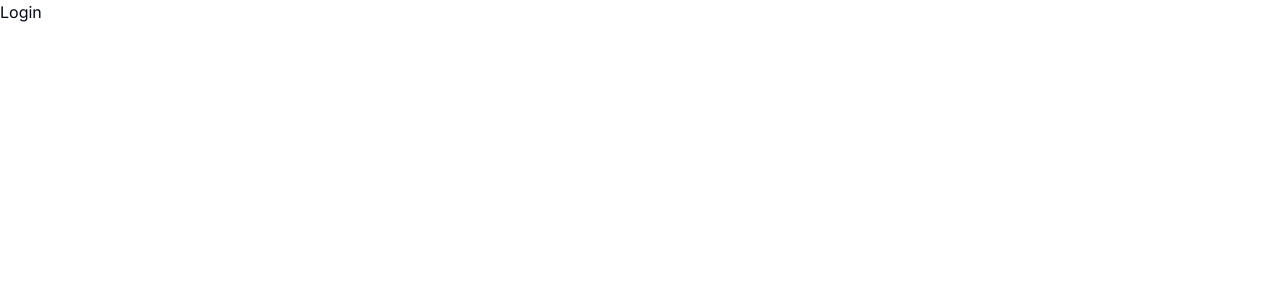
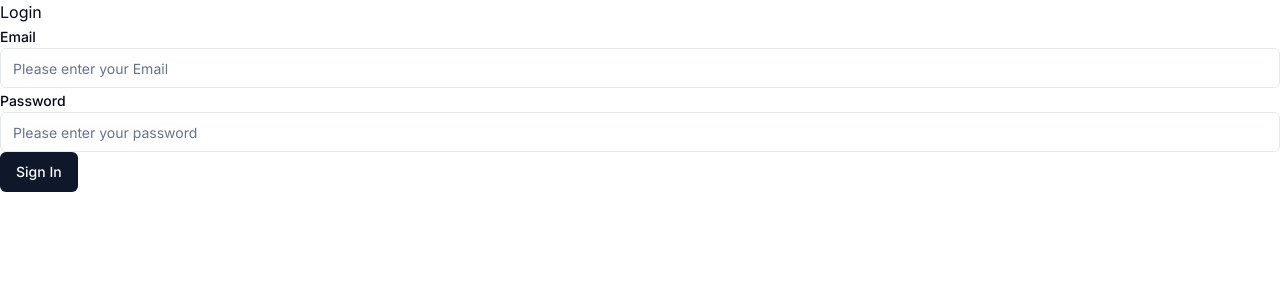
Before and after one commit to Sandunrmst/userAuthentication, a Next.js app: page /sign-in in a window 1280 px wide. Shown: the top 300 px of the page. Built offline with nearby package versions, Linux system fonts and the light colour scheme.

Commit message:
Build sign in page

```diff
--- a/src/app/sign-in/page.js
+++ b/src/app/sign-in/page.js
@@ -1,7 +1,37 @@
 "use client";
 
+import { Label } from "@/components/ui/label";
+import { initialLoginFormData, userLoginFormControls } from "../utils";
+import CommonFormElement from "@/components/form-element/page";
+import { useState } from "react";
+import { Button } from "@/components/ui/button";
+
 const SignIn = () => {
-  return <div>Login</div>;
+  const [signInFormData, setSignInFormData] = useState(initialLoginFormData);
+  return (
+    <div>
+      <h1>Login</h1>
+      <form>
+        {userLoginFormControls.map((controlItem) => (
+          <div key={controlItem.name}>
+            <Label>{controlItem.label}</Label>
+            <CommonFormElement
+              currentItem={controlItem}
+              value={setSignInFormData[controlItem.name]}
+              onChange={(event) =>
+                setSignInFormData({
+                  ...signInFormData,
+                  [event.target.name]: event.target.value,
+                })
+              }
+            />
+          </div>
+        ))}
+
+        <Button type="submit">Sign In</Button>
+      </form>
+    </div>
+  );
 };
 
 export default SignIn;
--- a/src/app/utils/index.js
+++ b/src/app/utils/index.js
@@ -22,8 +22,30 @@ export const userRegistrationFormControls = [
   },
 ];
 
+export const userLoginFormControls = [
+  {
+    name: "email",
+    label: "Email",
+    placeholder: "Please enter your Email",
+    componentType: "input",
+    type: "email",
+  },
+  {
+    name: "password",
+    label: "Password",
+    placeholder: "Please enter your password",
+    componentType: "input",
+    type: "password",
+  },
+];
+
 export const initialSignUpFormData = {
   userName: "",
   email: "",
   password: "",
 };
+
+export const initialLoginFormData = {
+  email: "",
+  password: "",
+};
```
